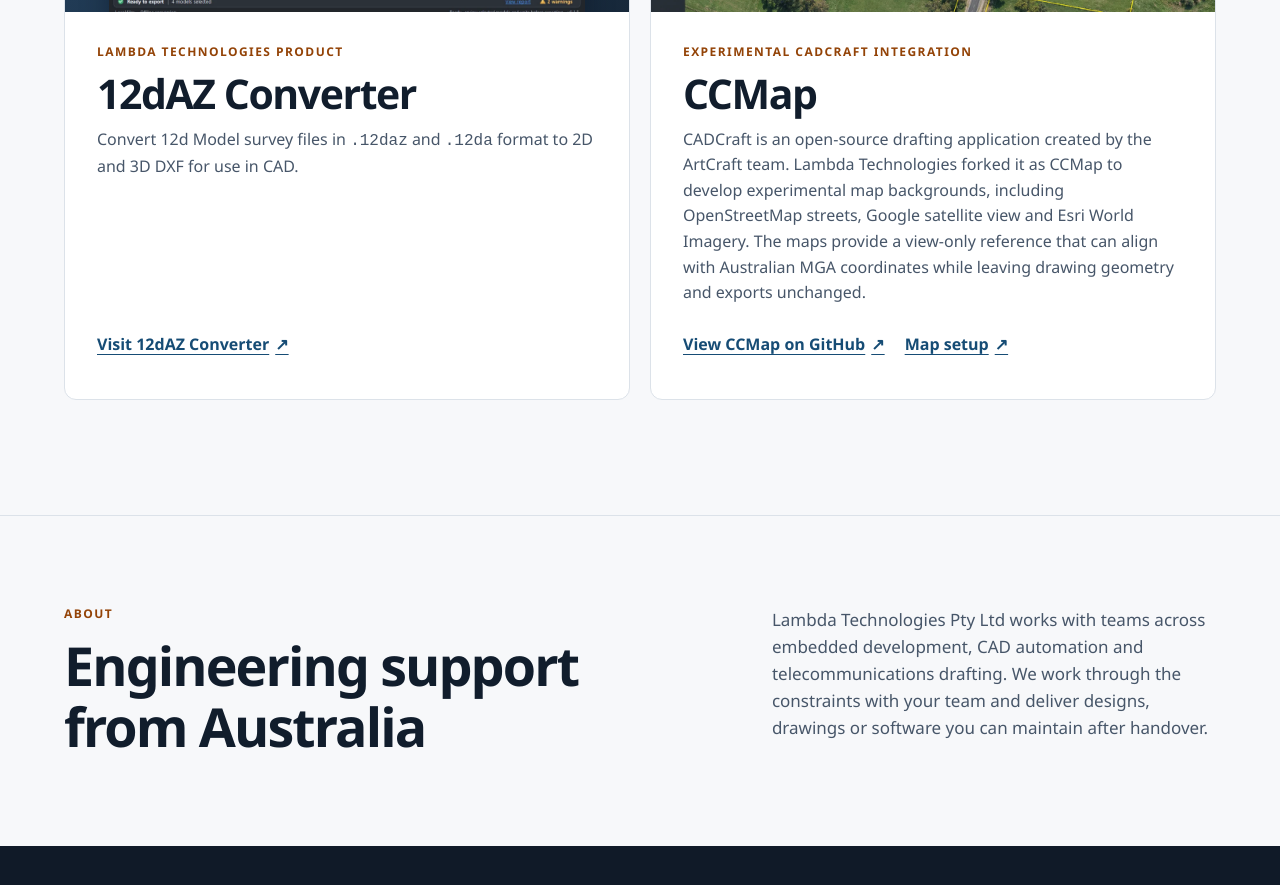
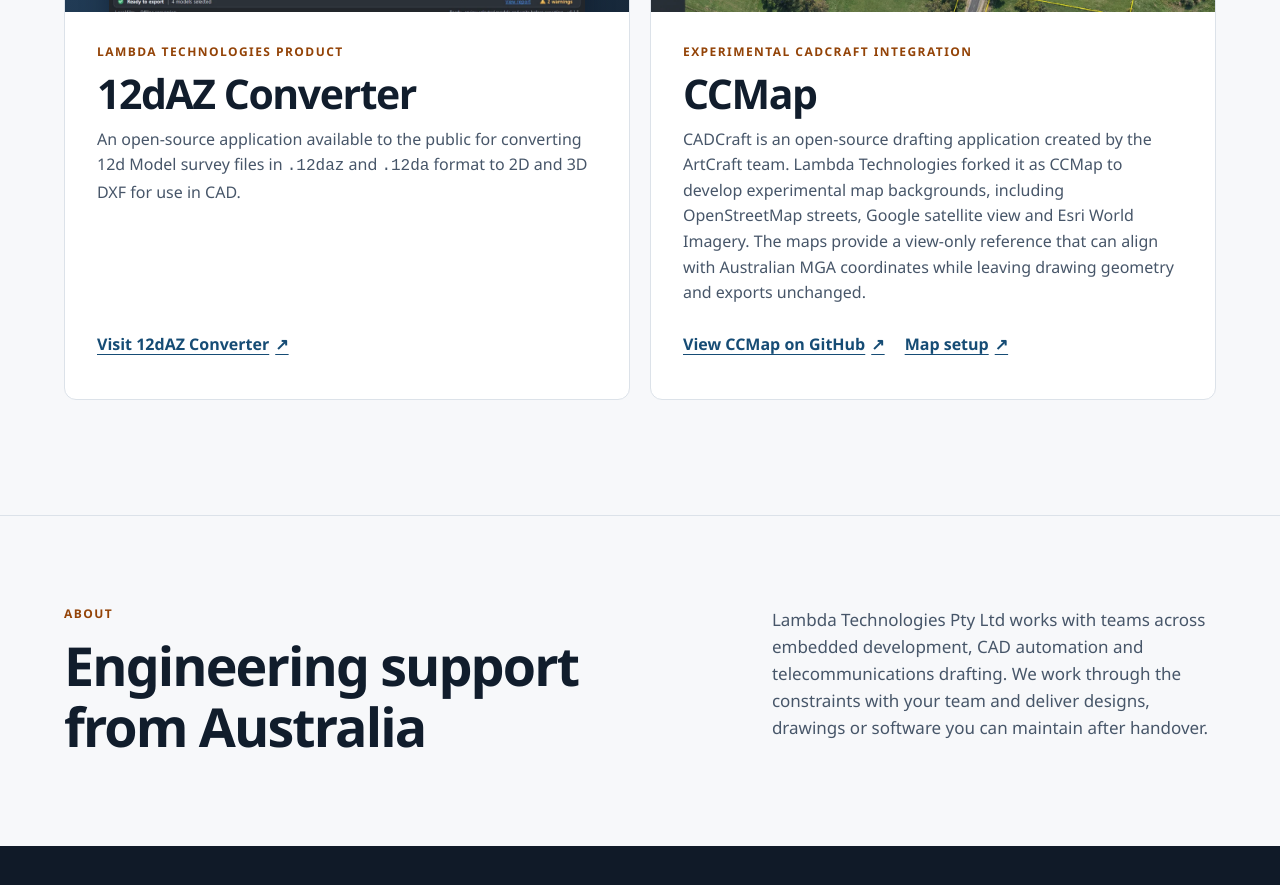
Before and after one commit to Ala-Ismail/lambda-web, a Next.js app: page / in a window 1280 px wide. Shown: the part 3380-4265 px from the top of the page. Built offline with nearby package versions, Linux system fonts and the light colour scheme.

Commit message:
Describe 12dAZ Converter as open source

```diff
--- a/app/page.js
+++ b/app/page.js
@@ -185,8 +185,8 @@ export default function Home() {
                   <p className="eyebrow">Lambda Technologies product</p>
                   <h3>12dAZ Converter</h3>
                   <p>
-                    Convert 12d Model survey files in <code>.12daz</code> and <code>.12da</code> format to
-                    2D and 3D DXF for use in CAD.
+                    An open-source application available to the public for converting 12d Model survey
+                    files in <code>.12daz</code> and <code>.12da</code> format to 2D and 3D DXF for use in CAD.
                   </p>
                   <div className="product-links">
                     <a className="text-link" href="https://12daz-app-website.vercel.app/">
```
